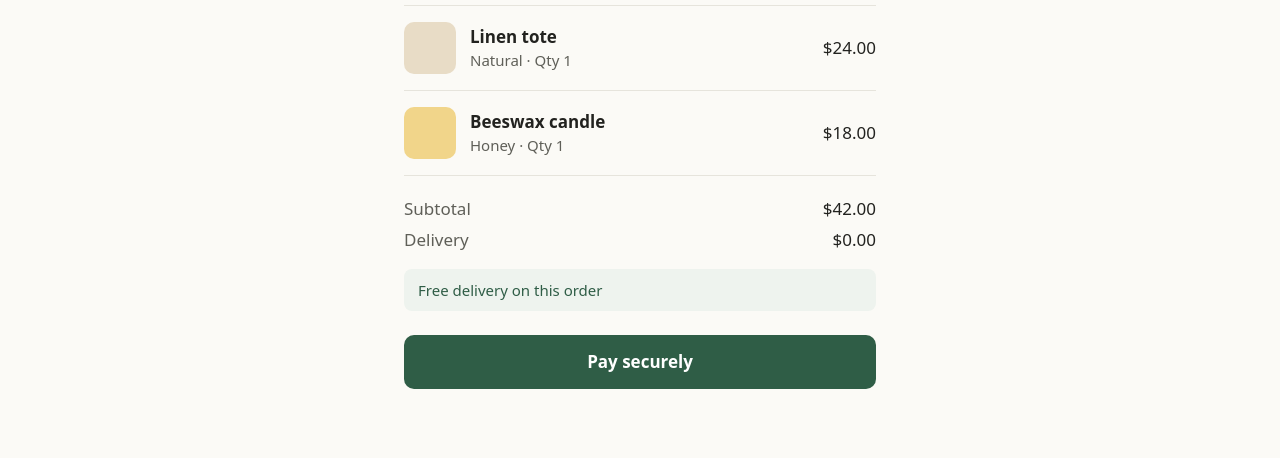
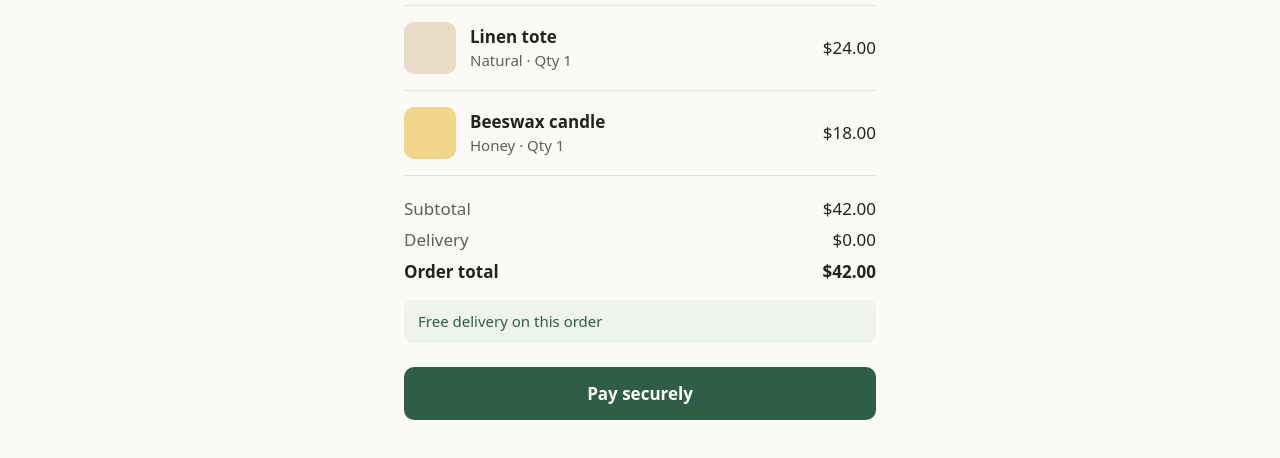
Before and after one commit to mmeek87/asbuilt-demo, a plain HTML site: page site/index.html in a window 1280 px wide. Shown: the part 178-636 px from the top of the page. Drawn offline with Linux system fonts and the light colour scheme.

Commit message:
Show the order total before payment
AsBuilt observed no order total on the checkout preview; the summary listed
the subtotal and delivery only.

Co-Authored-By: Claude Opus 5.5 <noreply@anthropic.com>
Claude-Session: https://claude.ai/code/session_01V7idyLttt9yfcHFY164VKi

```diff
--- a/site/index.html
+++ b/site/index.html
@@ -17,6 +17,7 @@
   <dl class="summary">
     <dt>Subtotal</dt><dd>$42.00</dd>
     <dt>Delivery</dt><dd>$0.00</dd>
+    <dt class="total">Order total</dt><dd class="total">$42.00</dd>
   </dl>
   <p class="note">Free delivery on this order</p>
   <button class="button" type="button">Pay securely</button>
```
